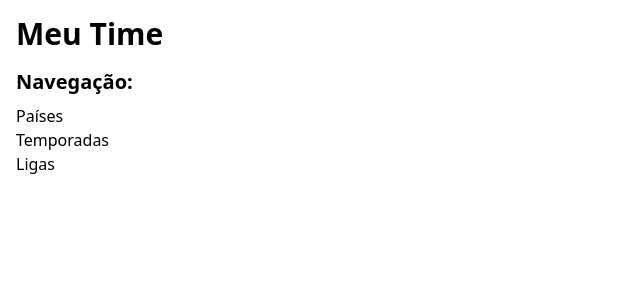
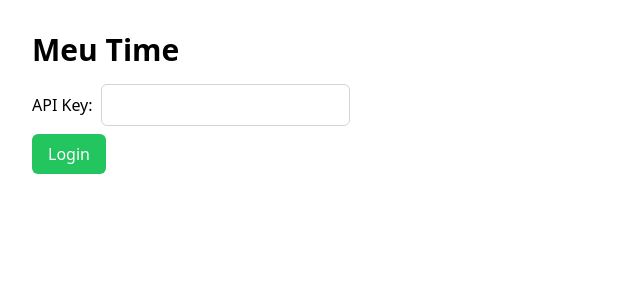
Before and after one commit to alaninhaisnthere/meu-time, a Next.js app: page / in a window 1280 px wide. Shown: the top 300 px of the page, without its empty margins (0-640 px from the left). Built offline with nearby package versions, Linux system fonts and the light colour scheme.

Commit message:
implementando função de login

```diff
--- a/src/pages/countries.tsx
+++ b/src/pages/countries.tsx
@@ -5,7 +5,7 @@ interface Country {
   country_id: string;
 }
 
-export default function CountriesPage() {
+export default function CountriesPage({ isLoggedIn }: { isLoggedIn: boolean }) {
   const [countries, setCountries] = useState<Country[]>([]);
 
   useEffect(() => {
@@ -42,11 +42,15 @@ export default function CountriesPage() {
       }
     };
 
+    if (isLoggedIn) {
       fetchCountries();
-  }, []);
+    }
+  }, [isLoggedIn]);
 
   return (
     <div className="container mx-auto p-4">
+      {isLoggedIn ? (
+        <div>
           <h1 className="text-3xl font-bold mb-4">Países</h1>
 
           <div className="mb-4">
@@ -58,5 +62,9 @@ export default function CountriesPage() {
             </ul>
           </div>
         </div>
+      ) : (
+        <p>Faça o login para acessar as informações de países.</p>
+      )}
+    </div>
   );
 }
--- a/src/pages/index.tsx
+++ b/src/pages/index.tsx
@@ -1,30 +1,42 @@
 import Link from 'next/link';
+import { useState } from 'react';
+import Login from './login';
 
 export default function IndexPage() {
+  const [isLoggedIn, setIsLoggedIn] = useState(false);
+
+  const handleLogin = (apiKey: string) => {
+    if (apiKey === 'hc7fm4u9') {
+      setIsLoggedIn(true);
+    } else {
+      setIsLoggedIn(false);
+    }
+  };
+
   return (
     <div className="container mx-auto p-4">
+      {isLoggedIn ? (
+        <div>
           <h1 className="text-3xl font-bold mb-4">Meu Time</h1>
 
           <div className="mb-4">
             <h2 className="text-xl font-bold mb-2">Navegação:</h2>
             <ul>
               <li>
-            <Link href="/countries">
-              Países
-            </Link>
+                <Link href="/countries">Países</Link>
               </li>
               <li>
-            <Link href="/seasons">
-              Temporadas
-            </Link>
+                <Link href="/seasons">Temporadas</Link>
               </li>
               <li>
-            <Link href="/leagues">
-              Ligas
-            </Link>
+                <Link href="/leagues">Ligas</Link>
               </li>
             </ul>
           </div>
         </div>
+      ) : (
+        <Login onLogin={handleLogin} />
+      )}
+    </div>
   );
 }
--- a/src/pages/leagues.tsx
+++ b/src/pages/leagues.tsx
@@ -5,7 +5,7 @@ interface League {
   league_id: string;
 }
 
-export default function LeaguesPage() {
+export default function LeaguesPage({ isLoggedIn }: { isLoggedIn: boolean }) {
   const [leagues, setLeagues] = useState<League[]>([]);
 
   useEffect(() => {
@@ -38,11 +38,15 @@ export default function LeaguesPage() {
       }
     };
 
+    if (isLoggedIn) {
       fetchLeagues();
-  }, []);
+    }
+  }, [isLoggedIn]);
 
   return (
     <div className="container mx-auto p-4">
+      {isLoggedIn ? (
+        <div>
           <h1 className="text-3xl font-bold mb-4">Ligas</h1>
 
           <div className="mb-4">
@@ -54,5 +58,9 @@ export default function LeaguesPage() {
             </ul>
           </div>
         </div>
+      ) : (
+        <p>Faça o login para acessar as informações de ligas.</p>
+      )}
+    </div>
   );
 }
--- /dev/null
+++ b/src/pages/login.tsx
@@ -0,0 +1,35 @@
+import { useState } from 'react';
+
+interface LoginProps {
+  onLogin: (apiKey: string) => void;
+}
+
+export default function Login({ onLogin }: LoginProps) {
+  const [apiKey, setApiKey] = useState('');
+
+  const handleSubmit = (e: React.FormEvent) => {
+    e.preventDefault();
+    onLogin(apiKey);
+  };
+
+  return (
+    <div className="container mx-auto p-4">
+      <h1 className="text-3xl font-bold mb-4">Meu Time</h1>
+
+      <form onSubmit={handleSubmit} className="mb-4">
+        <label className="block mb-2">
+          API Key:
+          <input
+            type="text"
+            value={apiKey}
+            onChange={(e) => setApiKey(e.target.value)}
+            className="border border-gray-300 rounded-md p-2 ml-2"
+          />
+        </label>
+        <button type="submit" className="bg-green-500 text-white rounded-md px-4 py-2">
+          Login
+        </button>
+      </form>
+    </div>
+  );
+}
--- a/src/pages/seasons.tsx
+++ b/src/pages/seasons.tsx
@@ -5,7 +5,7 @@ interface Season {
   season_id: string;
 }
 
-export default function SeasonsPage() {
+export default function SeasonsPage({ isLoggedIn }: { isLoggedIn: boolean }) {
   const [seasons, setSeasons] = useState<Season[]>([]);
 
   useEffect(() => {
@@ -38,11 +38,15 @@ export default function SeasonsPage() {
       }
     };
 
+    if (isLoggedIn) {
       fetchSeasons();
-  }, []);
+    }
+  }, [isLoggedIn]);
 
   return (
     <div className="container mx-auto p-4">
+      {isLoggedIn ? (
+        <div>
           <h1 className="text-3xl font-bold mb-4">Temporadas</h1>
 
           <div className="mb-4">
@@ -54,5 +58,9 @@ export default function SeasonsPage() {
             </ul>
           </div>
         </div>
+      ) : (
+        <p>Faça o login para acessar as informações de temporadas.</p>
+      )}
+    </div>
   );
 }
```
Lines whose indentation alone changed are shown as unchanged.
